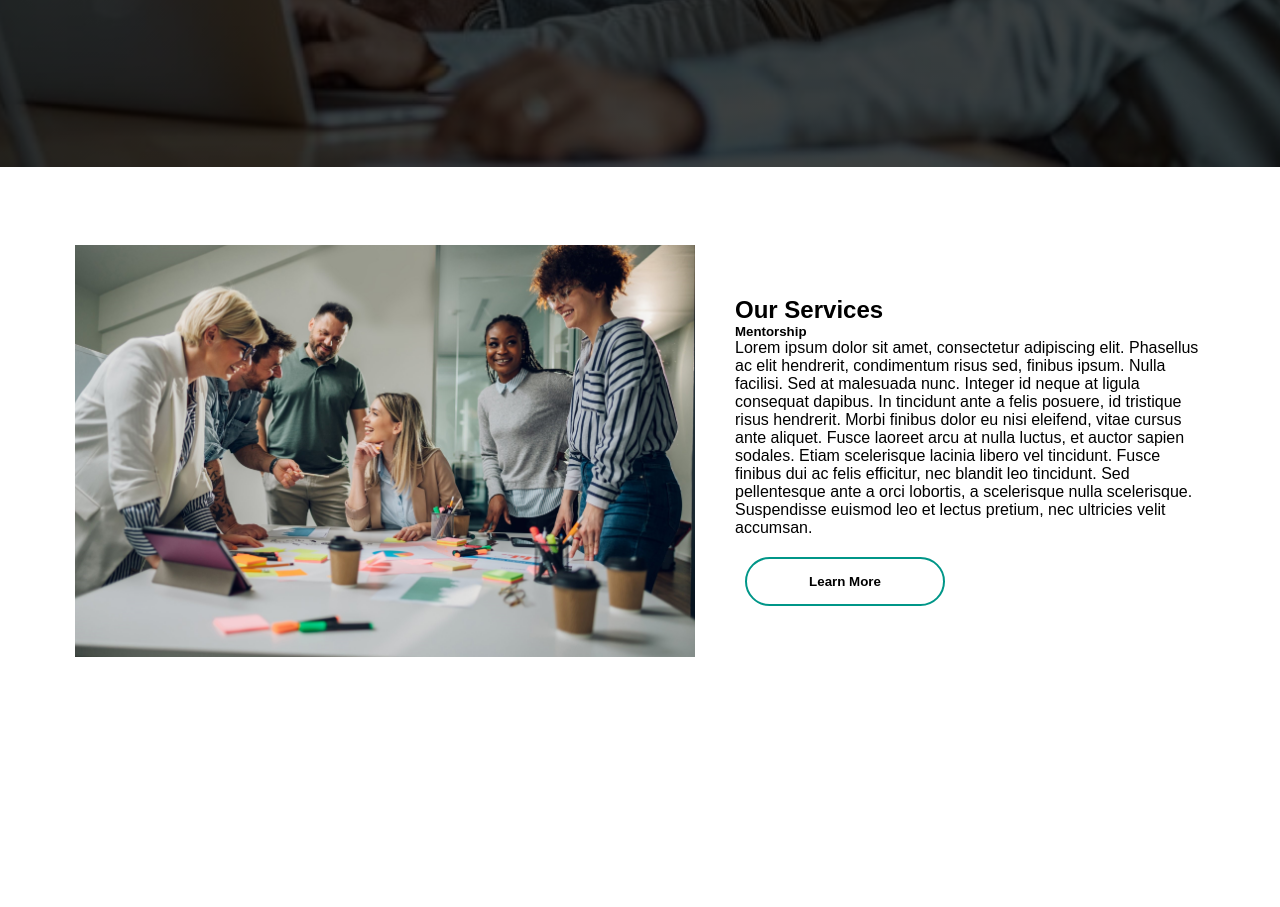
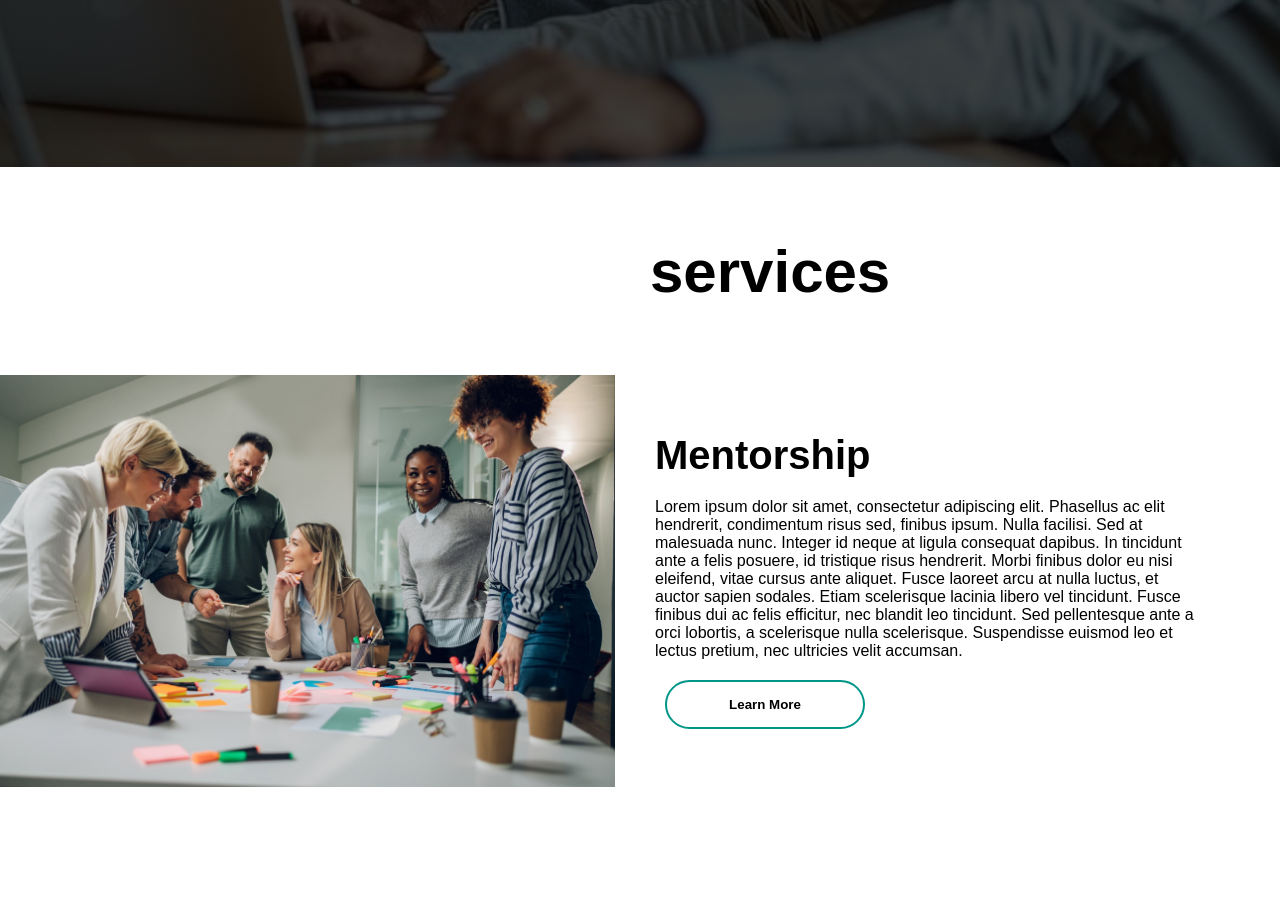
Before and after one commit to kkamionka/Mentoring-website-IBM, a PHP site: page /homepage.html in a window 1280 px wide. Shown: the part 633-1540 px from the top of the page. Before the commit the page ends 1290 px from the top, so only its background shows below. Run offline with PHP 8.4, Linux system fonts and the light colour scheme.

Commit message:
31st change

```diff
--- a/homepage.css
+++ b/homepage.css
@@ -120,13 +120,28 @@ button:hover {
 
 .services {
     width: 100%;
-    padding: 78px 0px;
+    padding: 120px 0px;
     background-color: #fff;
+}
+
+.title{
+    width: 100%;
+    padding: 10px 0px;
+    background-color: #fff;
+}
+
+.main1 h1{
+    height: 1vh;
+    width: 620px;
+    margin-left: 650px;
+    margin-top: 60px;
+    font-size: 60px;
 }
 
 .services img{
     height: auto;
     width: 620px;
+    margin-left: -80px;
 }
 
 .services-text {
@@ -136,8 +151,13 @@ button:hover {
 }
 
 .services-text h1{
+    color: black;
+    font-size: 40px;
+    text-transform: capitalize;
+    margin-bottom: 20px;
     margin-top: -50px;
 }
+
 
 .services-text a button {
     width: 200px;
--- a/homepage.html
+++ b/homepage.html
@@ -6,8 +6,8 @@
     <title>welcome | AGK Mentors</title>
     <link rel="stylesheet" href="homepage.css">
 
-
-
+    <!-- Boxicons CSS -->
+    <link href='https://unpkg.com/boxicons@2.1.4/css/boxicons.min.css' rel='stylesheet'>
 </head>
 <body>
     <!-- Navigation bar and hero section -->
@@ -42,20 +42,27 @@
         </div>
     </div>
 
+    <div class="title">
+        <div class="main1">
+            <h1>services</h1>
+        </div>
+    </div>
+
     <section class="services">
         <div class="main">
             <img src="images/image5.jpg">
             <div class="services-text">
-                <h1>Our Services</h1>
-                <h5>Mentorship</h5>
+                <h1>Mentorship</h1>
                 <p>Lorem ipsum dolor sit amet, consectetur adipiscing elit. Phasellus ac elit hendrerit, condimentum risus sed, finibus ipsum. Nulla facilisi. Sed at malesuada nunc. Integer id neque at ligula consequat dapibus. In tincidunt ante a felis posuere, id tristique risus hendrerit. Morbi finibus dolor eu nisi eleifend, vitae cursus ante aliquet. Fusce laoreet arcu at nulla luctus, et auctor sapien sodales. Etiam scelerisque lacinia libero vel tincidunt. Fusce finibus dui ac felis efficitur, nec blandit leo tincidunt. Sed pellentesque ante a orci lobortis, a scelerisque nulla scelerisque. Suspendisse euismod leo et lectus pretium, nec ultricies velit accumsan.</p>
                 <a href="about-page.html">
-                    <button type="button"><span></span>Learn More</button>
+                    <button type="button">Learn More</button>
                 </a>
             </div>
         </div>
     </section>
 
 
+
+
 </body>
 </html>
```
